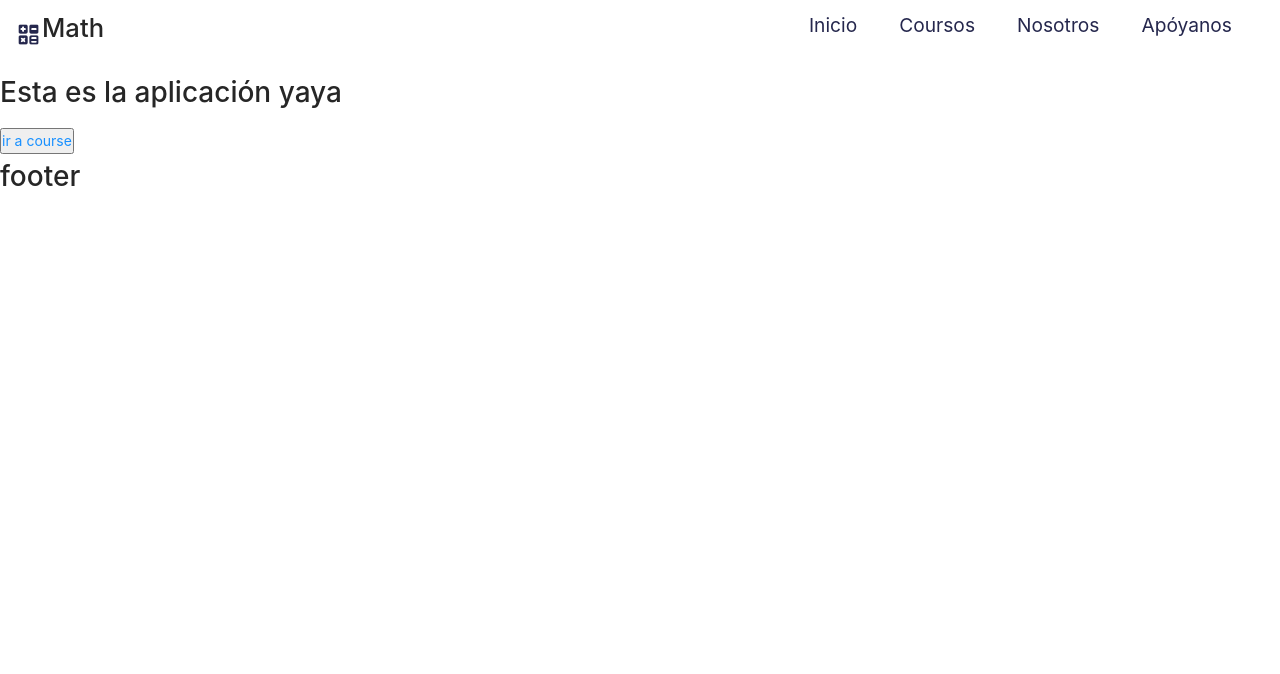
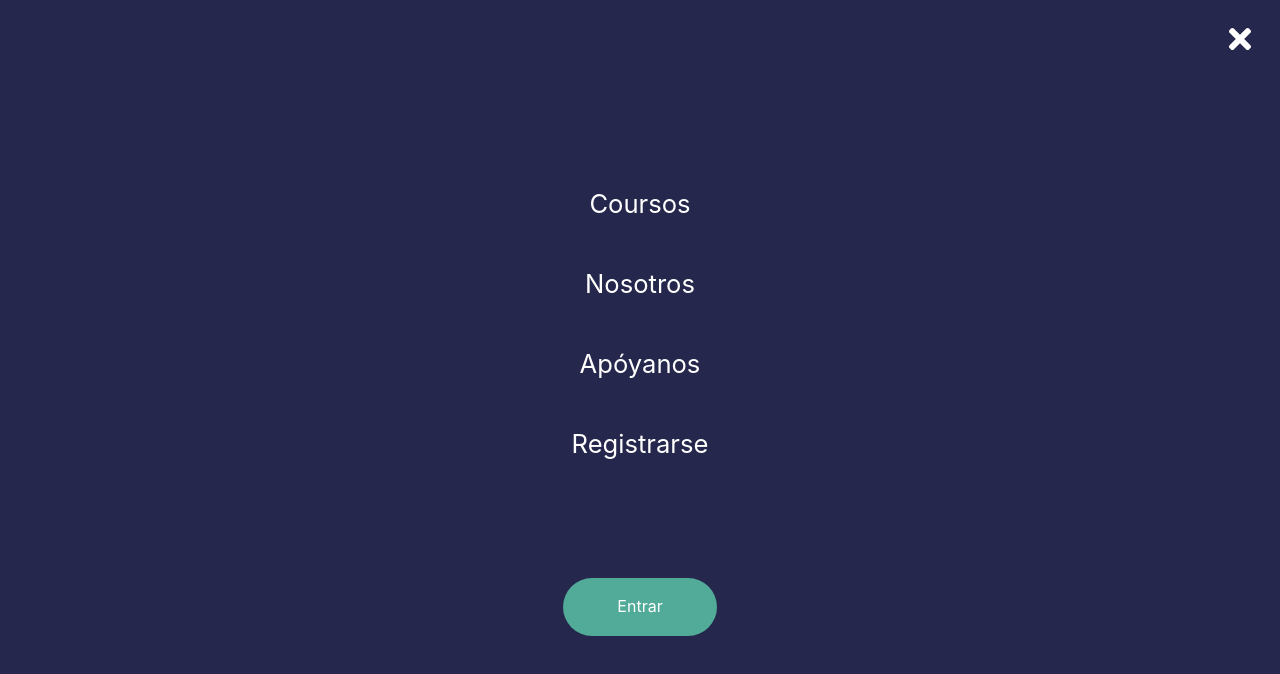
Before and after one commit to RogeCS/math-course-games, a React app: page / in a window 1280 px wide. Built offline with nearby package versions, Linux system fonts and the light colour scheme.

Commit message:
navbar and sidebar finished

```diff
--- a/package.json
+++ b/package.json
@@ -42,8 +42,10 @@
     "prop-types": "^15.7.2",
     "react": "^17.0.2",
     "react-dom": "^17.0.2",
+    "react-icons": "^4.2.0",
     "react-redux": "^7.2.3",
     "react-router-dom": "^5.2.0",
+    "react-scroll": "^1.8.2",
     "redux": "^4.0.5"
   }
 }
--- a/src/assets/styles/App.scss
+++ b/src/assets/styles/App.scss
@@ -1,5 +1,4 @@
 @import "./Vars.scss";
-@import "./MediaQueries.scss";
 
 * {
   box-sizing: border-box;
--- a/src/assets/styles/components/Header.scss
+++ b/src/assets/styles/components/Header.scss
@@ -1,7 +1 @@
 @import "../Vars.scss";
-
-.header {
-  background: $white-color;
-  color: $main-color;
-  height: 70px;
-}
--- /dev/null
+++ b/src/assets/styles/components/Navbar.scss
@@ -0,0 +1,85 @@
+@import "../Vars.scss";
+
+.navbar {
+  background: $light-gray;
+  color: $main-color;
+  height: 80px;
+  display: flex;
+  justify-content: center;
+  align-items: center;
+  font-size: 1rem;
+  position: sticky;
+  top: 0;
+  z-index: 0;
+}
+
+.navbar__container {
+  display: flex;
+  justify-content: space-between;
+  align-items: center;
+  height: 70px;
+  z-index: 1;
+  width: 100%;
+  padding: 0 24px;
+  max-width: 1100px;
+}
+
+.navbar__container--logo {
+  justify-self: flex-start;
+  cursor: pointer;
+}
+
+.mobile-icon {
+  display: none;
+}
+
+.navbar-menu {
+  display: flex;
+  align-items: center;
+  list-style: none;
+  text-align: center;
+}
+
+.navbar-item {
+  height: 80px;
+}
+
+.navbar-links {
+  color: $main-color;
+  display: flex;
+  align-items: center;
+  text-decoration: none;
+  padding: 0 1rem;
+  height: 100%;
+  cursor: pointer;
+
+  &.active {
+    border-bottom: 3px solid $main-color;
+  }
+}
+
+.navbar-btn {
+  display: flex;
+  align-items: center;
+}
+
+.navbar-btn-link {
+  border-radius: 50px;
+  background: $main-color;
+  white-space: nowrap;
+  padding: 10px 22px;
+  color: $white-color;
+  font-size: 16px;
+  outline: none;
+  border: none;
+  cursor: pointer;
+  transition: all 0.2s ease-in-out;
+  text-decoration: none;
+
+  &:hover {
+    transition: all 0.2s ease-in-out;
+    background-color: $main-color-light;
+  }
+}
+
+@import "../mediaqueries/NavbarMedias.scss";
--- /dev/null
+++ b/src/assets/styles/components/Sidebar.scss
@@ -0,0 +1,95 @@
+@import "../Vars.scss";
+
+.sidebar__container--open {
+  position: fixed;
+  z-index: 999;
+  width: 100%;
+  height: 100%;
+  background: $main-color;
+  display: grid;
+  align-items: center;
+  left: 0;
+  transition: 0.2s ease-in-out;
+  opacity: 100%;
+  top: 0;
+}
+
+.sidebar__container--closed {
+  position: fixed;
+  z-index: 999;
+  width: 100%;
+  height: 100%;
+  background: $main-color;
+  display: grid;
+  align-items: center;
+  left: 0;
+  transition: 0.2s ease-in-out;
+  opacity: 0;
+  top: -100%;
+}
+
+.icon {
+  position: absolute;
+  top: 1.2rem;
+  right: 1.5rem;
+  background: transparent;
+  font-size: 2rem;
+  cursor: pointer;
+  outline: none;
+  color: $white-color;
+}
+
+.sidebar-wrapper {
+  color: $white-color;
+}
+
+.sidebar-menu {
+  display: grid;
+  grid-template-columns: 1fr;
+  grid-template-rows: repeat(5, 80px);
+  text-align: center;
+}
+
+.sidebar-link {
+  display: flex;
+  align-items: center;
+  justify-content: center;
+  font-size: 1.6rem;
+  text-decoration: none;
+  list-style: none;
+  transition: 0.2s ease-in-out;
+  color: $white-color;
+  cursor: pointer;
+
+  &:hover {
+    color: $blue-green;
+    transition: 0.2s ease-in-out;
+  }
+}
+
+.sidebar-btn-wrap {
+  display: flex;
+  justify-content: center;
+}
+
+.sidebar-route {
+  border-radius: 50px;
+  background: $blue-green;
+  color: $white-color;
+  white-space: nowrap;
+  padding: 16px 54px;
+  font-size: 16px;
+  outline: none;
+  border: none;
+  cursor: pointer;
+  transition: all 0.2s ease-in-out;
+  text-decoration: none;
+
+  &:hover {
+    transition: all 0.2s ease-in-out;
+    background: $light-blue;
+    color: $main-color;
+  }
+}
+
+@import "../mediaqueries/SidebarMedias.scss";
--- a/src/assets/styles/components/navbar/navbar.scss
+++ /dev/null
@@ -1,92 +0,0 @@
-@import "../../Vars.scss";
-.navbar {
-  background: $white-color;
-  color: $main-color;
-  height: 70px;
-  display: flex;
-  justify-content: space-between;
-  align-items: center;
-  font-size: 1.2rem;
-}
-
-.navbar-logo {
-  justify-self: start;
-  margin-left: 15px;
-}
-
-.nav-menu {
-  display: grid;
-  grid-template-columns: repeat(4, auto);
-  grid-gap: 10px;
-  list-style: none;
-  text-align: center;
-  width: 70vw;
-  justify-content: end;
-  margin-right: 2rem;
-}
-
-.nav-links {
-  color: $main-color;
-  text-decoration: none;
-  padding: 0.5rem 1rem;
-}
-
-.nav-links:hover {
-  background-color: $light-gray;
-  border-radius: 4px;
-  transition: all 0.2s ease-out;
-}
-
-.menu-icon {
-  display: none;
-}
-
-@media screen and (max-width: 960px) {
-  .navbar {
-    position: relative;
-  }
-
-  .nav-menu {
-    display: flex;
-    flex-direction: column;
-    width: 100%;
-    height: calc(100vh - 70px);
-    position: absolute;
-    top: 70px;
-    left: -100%;
-    opacity: 1;
-    transition: all 0.3s ease;
-    font-size: 1.7rem;
-  }
-
-  .nav-menu.active {
-    background: $main-color;
-    color: $white-color;
-    left: 0;
-    opacity: 1;
-    transition: all 0.3s ease;
-    z-index: 1;
-  }
-
-  .nav-links {
-    color: $white-color;
-    text-align: center;
-    padding: 2rem;
-    width: 100%;
-    display: table;
-  }
-  .nav-links:hover {
-    background-color: $main-color-light;
-    border-radius: 0;
-  }
-
-  .menu-icon {
-    display: block;
-    position: absolute;
-    top: 0;
-    right: 0;
-    transform: translate(-100%, 60%);
-    font-size: 1.7rem;
-    cursor: pointer;
-  }
-}
--- /dev/null
+++ b/src/assets/styles/mediaqueries/NavbarMedias.scss
@@ -0,0 +1,27 @@
+@import "../Vars.scss";
+
+@media screen and (max-width: 960px) {
+  .navbar {
+    transition: 0.8s all ease;
+  }
+}
+
+@media screen and (max-width: 930px) {
+  .mobile-icon {
+    display: block;
+    position: absolute;
+    top: 0;
+    right: 0;
+    transform: translate(-100%, 60%);
+    font-size: 1.8rem;
+    cursor: pointer;
+    color: $main-color;
+  }
+  .navbar-menu {
+    display: none;
+  }
+
+  .navbar-btn {
+    display: none;
+  }
+}
--- /dev/null
+++ b/src/assets/styles/mediaqueries/SidebarMedias.scss
@@ -0,0 +1,10 @@
+@import "../Vars.scss";
+
+@media screen and (max-width: 480px) {
+  .sidebar-menu {
+    grid-template-rows: repeat(5, 60px);
+  }
+  .sidebar-link {
+    font-size: 1.2rem;
+  }
+}
--- a/src/components/navbar/MenuItems.js
+++ b/src/code/navbar/MenuItems.js
@@ -1,22 +1,22 @@
 export const MenuItems = [
-  {
-    title: "Inicio",
-    url: "/",
-    cName: "nav-links",
-  },
   {
     title: "Coursos",
     url: "/",
-    cName: "nav-links",
+    cName: "navbar-links",
   },
   {
     title: "Nosotros",
     url: "/",
-    cName: "nav-links",
+    cName: "navbar-links",
   },
   {
     title: "Apóyanos",
     url: "/",
-    cName: "nav-links",
+    cName: "navbar-links",
+  },
+  {
+    title: "Registrarse",
+    url: "/",
+    cName: "navbar-links",
   },
 ];
--- a/src/components/Header.jsx
+++ b/src/components/Header.jsx
@@ -1,13 +1,19 @@
-import React from "react";
-import Navbar from "./navbar/Navbar.jsx";
+import React, { useState } from "react";
+import Navbar from "./Navbar.jsx";
+import Sidebar from "./Sidebar.jsx";
 
 import "../assets/styles/components/Header.scss";
 
-const Header = () => (
-  <div className="header">
-    <div className="grid__container">
-      <Navbar />
+const Header = () => {
+  const [isOpen, setIsOpen] = useState(true);
+  const toggle = () => {
+    setIsOpen(!isOpen);
+  };
+  return (
+    <div className="header">
+      <Sidebar isOpen={isOpen} toggle={toggle} />
+      <Navbar toggle={toggle} />
     </div>
-  </div>
-);
+  );
+};
 export default Header;
--- /dev/null
+++ b/src/components/Navbar.jsx
@@ -0,0 +1,41 @@
+import React from "react";
+import { Link as LinkR } from "react-router-dom";
+import { Link as LinkS } from "react-scroll";
+import { MenuItems } from "../code/navbar/MenuItems";
+import { FaBars } from "react-icons/fa";
+import Logo from "./Logo.jsx";
+
+import "../assets/styles/components/Navbar.scss";
+
+const Navbar = ({ toggle }) => {
+  return (
+    <nav className="navbar">
+      <div className="navbar__container">
+        <div className="navbar__container--logo">
+          <Logo />
+        </div>
+        <div className="mobile-icon" onClick={toggle}>
+          <FaBars />
+        </div>
+        <ul className="navbar-menu">
+          {MenuItems.map((item, index) => {
+            return (
+              <li key={index} className="navbar-item">
+                <LinkS className={item.cName} to={item.url}>
+                  {item.title}
+                </LinkS>
+              </li>
+            );
+          })}
+        </ul>
+        <nav className="navbar-btn">
+          <LinkR className="navbar-btn-link" to="/">
+            Entrar
+          </LinkR>
+        </nav>
+      </div>
+    </nav>
+  );
+};
+
+export default Navbar;
--- /dev/null
+++ b/src/components/Sidebar.jsx
@@ -0,0 +1,37 @@
+import React from "react";
+import { Link as LinkR } from "react-router-dom";
+import { Link as LinkS } from "react-scroll";
+import { MenuItems } from "../code/navbar/MenuItems";
+import { FaTimes } from "react-icons/fa";
+import "../assets/styles/components/Sidebar.scss";
+
+const Sidebar = ({ isOpen, toggle }) => {
+  return (
+    <div className="sidebar">
+      <div
+        className={
+          isOpen ? "sidebar__container--open" : "sidebar__container--closed"
+        }
+      >
+        <div className="icon" onClick={toggle}>
+          <FaTimes />
+        </div>
+        <section className="sidebar-wrapper">
+          <ul className="sidebar-menu">
+            {MenuItems.map((item, index) => (
+              <LinkS className="sidebar-link" key={index} to={item.url}>
+                {item.title}
+              </LinkS>
+            ))}
+          </ul>
+          <div className="sidebar-btn-wrap">
+            <LinkR className="sidebar-route" to="/">
+              Entrar
+            </LinkR>
+          </div>
+        </section>
+      </div>
+    </div>
+  );
+};
+export default Sidebar;
--- a/src/components/navbar/Navbar.jsx
+++ /dev/null
@@ -1,37 +0,0 @@
-import React, { Component, useState } from "react";
-import { Link } from "react-router-dom";
-import { MenuItems } from "./MenuItems";
-import Logo from "../Logo.jsx";
-
-import "../../assets/styles/components/navbar/navbar.scss";
-
-const Navbar = () => {
-  const [state, setState] = useState(false);
-  const handleClick = () => {
-    return setState(!state);
-  };
-
-  return (
-    <nav className="navbar">
-      <div className="navbar-logo">
-        <Logo className="navbar-logo" />
-      </div>
-      <div className="menu-icon" onClick={handleClick}>
-        <i className={state ? "fas fa-times" : "fas fa-bars"}></i>
-      </div>
-      <ul className={state ? "nav-menu active" : "nav-menu"}>
-        {MenuItems.map((item, index) => {
-          return (
-            <li key={index}>
-              <Link className={item.cName} to={item.url}>
-                {item.title}
-              </Link>
-            </li>
-          );
-        })}
-      </ul>
-    </nav>
-  );
-};
-
-export default Navbar;
--- a/src/containers/Home.jsx
+++ b/src/containers/Home.jsx
@@ -1,5 +1,7 @@
 import React from "react";
 import { Link } from "react-router-dom";
+
+import "../assets/styles/containers/Home.scss";
 const Home = () => {
   return (
     <div className="home">
```
Also changed, not shown: src/assets/styles/MediaQueries.scss (deleted), 1 other file.
